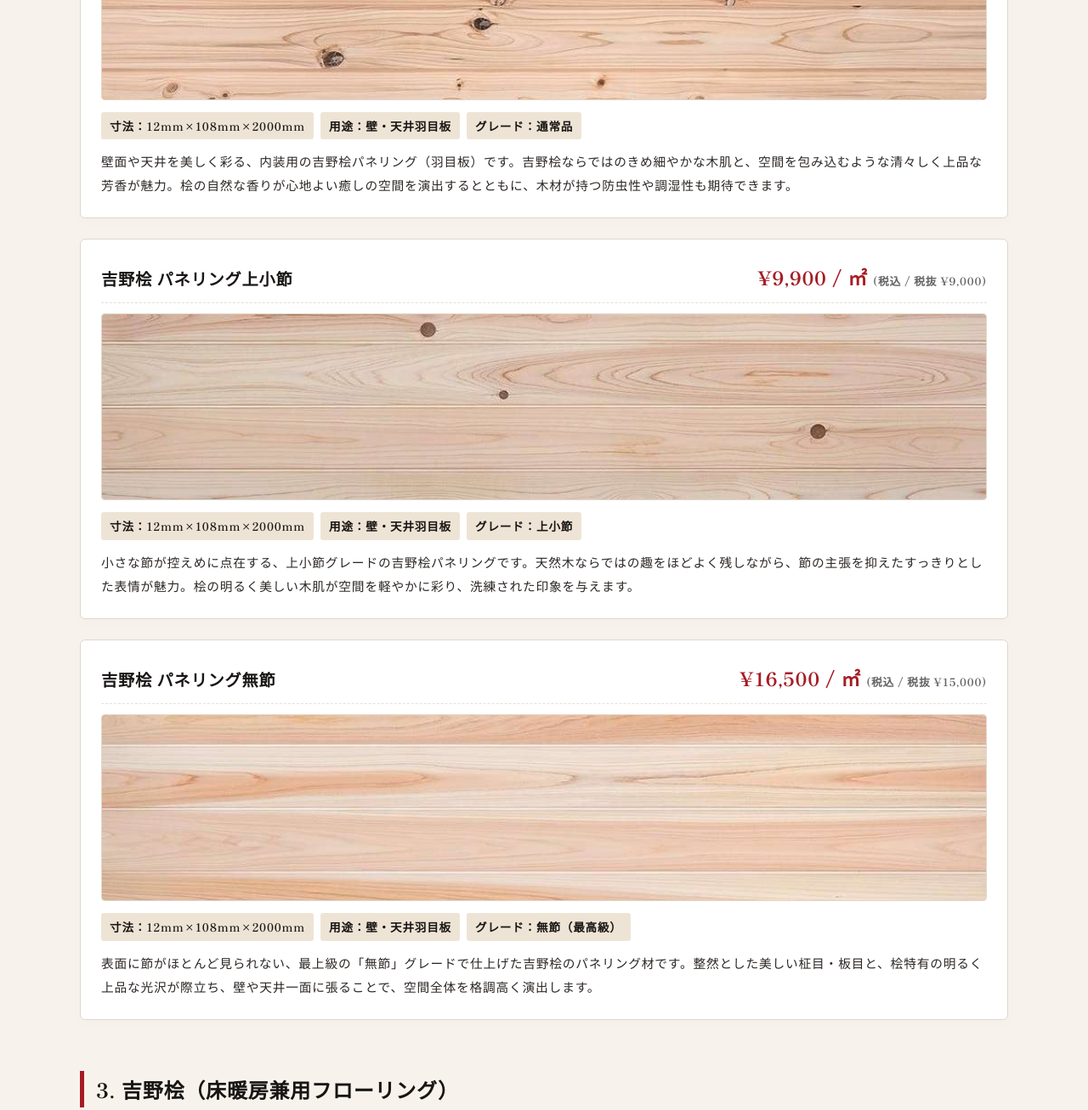
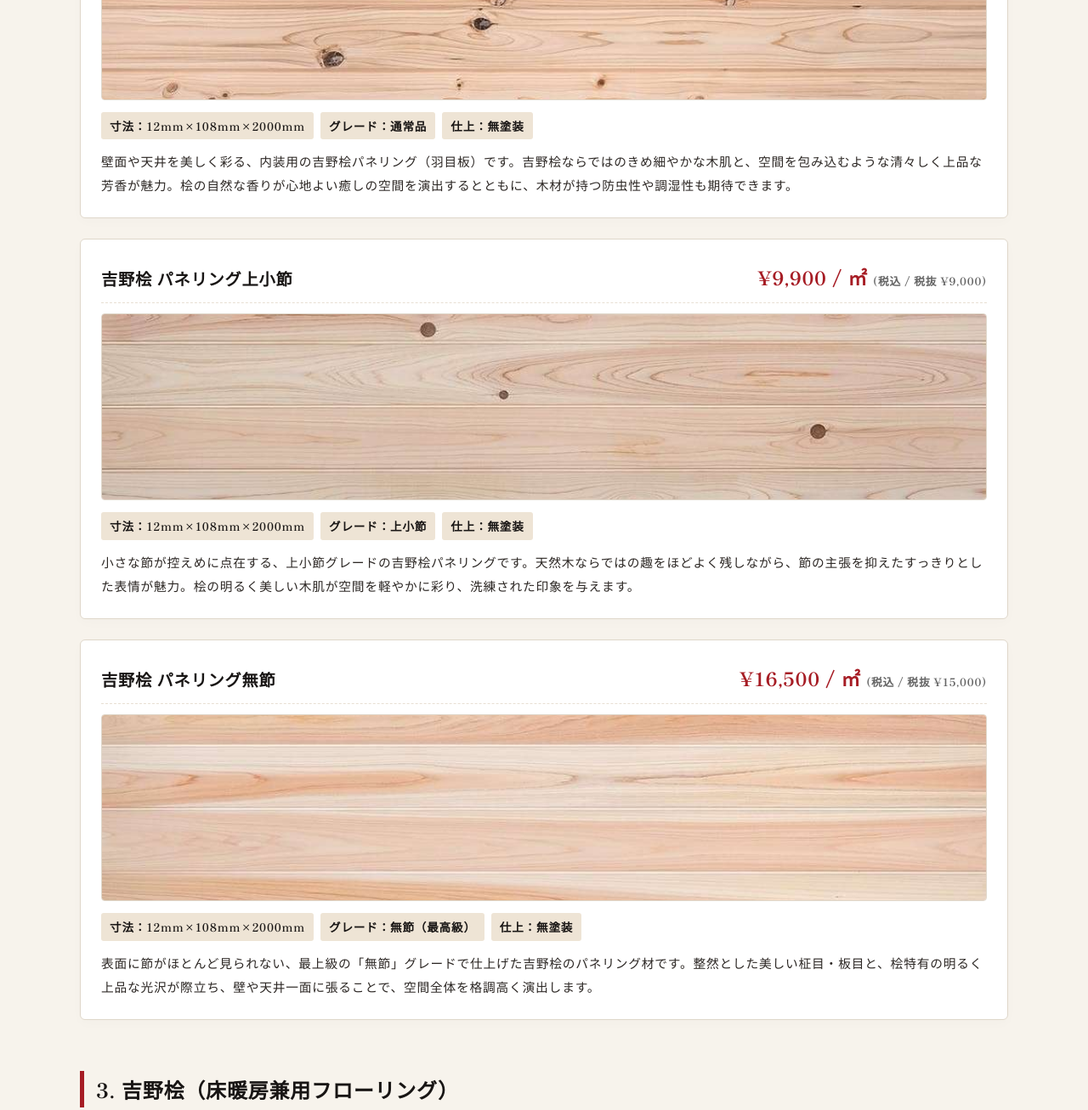
Before and after one commit to Cake315/New-asahi, a plain HTML site: page flooring/materials.html in a window 1280 px wide. Shown: the part 2300-3607 px from the top of the page at 85% size. Drawn offline with Linux system fonts and the light colour scheme; a web font is replaced by a local one.

Commit message:
Add files via upload

```diff
--- a/flooring/materials.html
+++ b/flooring/materials.html
@@ -135,8 +135,8 @@
         <img src="../image/sizai/吉野桧 パネリング通常品.jpg" alt="吉野桧 パネリング通常品" class="mat-thumb-img">
         <div class="mat-badge-row">
           <span class="mat-grade-badge">寸法：12mm×108mm×2000mm</span>
-          <span class="mat-grade-badge">用途：壁・天井羽目板</span>
           <span class="mat-grade-badge">グレード：通常品</span>
+          <span class="mat-grade-badge">仕上：無塗装</span>
         </div>
         <p style="color: var(--charcoal); font-size: 0.92rem; line-height: 1.9;">
           壁面や天井を美しく彩る、内装用の吉野桧パネリング（羽目板）です。吉野桧ならではのきめ細やかな木肌と、空間を包み込むような清々しく上品な芳香が魅力。桧の自然な香りが心地よい癒しの空間を演出するとともに、木材が持つ防虫性や調湿性も期待できます。
@@ -152,8 +152,8 @@
         <img src="../image/sizai/吉野桧 パネリング上小節.jpg" alt="吉野桧 パネリング上小節" class="mat-thumb-img">
         <div class="mat-badge-row">
           <span class="mat-grade-badge">寸法：12mm×108mm×2000mm</span>
-          <span class="mat-grade-badge">用途：壁・天井羽目板</span>
           <span class="mat-grade-badge">グレード：上小節</span>
+          <span class="mat-grade-badge">仕上：無塗装</span>
         </div>
         <p style="color: var(--charcoal); font-size: 0.92rem; line-height: 1.9;">
           小さな節が控えめに点在する、上小節グレードの吉野桧パネリングです。天然木ならではの趣をほどよく残しながら、節の主張を抑えたすっきりとした表情が魅力。桧の明るく美しい木肌が空間を軽やかに彩り、洗練された印象を与えます。
@@ -169,8 +169,8 @@
         <img src="../image/sizai/吉野桧 パネリング無節.jpg" alt="吉野桧 パネリング無節" class="mat-thumb-img">
         <div class="mat-badge-row">
           <span class="mat-grade-badge">寸法：12mm×108mm×2000mm</span>
-          <span class="mat-grade-badge">用途：壁・天井羽目板</span>
           <span class="mat-grade-badge">グレード：無節（最高級）</span>
+          <span class="mat-grade-badge">仕上：無塗装</span>
         </div>
         <p style="color: var(--charcoal); font-size: 0.92rem; line-height: 1.9;">
           表面に節がほとんど見られない、最上級の「無節」グレードで仕上げた吉野桧のパネリング材です。整然とした美しい柾目・板目と、桧特有の明るく上品な光沢が際立ち、壁や天井一面に張ることで、空間全体を格調高く演出します。
@@ -195,6 +195,7 @@
           <span class="mat-grade-badge">寸法：15mm×110mm×1820mm</span>
           <span class="mat-grade-badge">仕様：床暖房対応（熱源60℃まで）</span>
           <span class="mat-grade-badge">グレード：通常品</span>
+          <span class="mat-grade-badge">仕上：無塗装</span>
         </div>
         <p style="color: var(--charcoal); font-size: 0.92rem; line-height: 1.9;">
           熱源温度60℃までの床暖房に対応した、一枚ものの純国産無垢フローリングです。天然木ならではの豊かな風合いと無垢材の心地よさを楽しみながら、床暖房による快適な暖かさを取り入れられる仕様。床暖房の熱変化によって節が痩せ、抜け落ちることを防ぐため、あらかじめ丁寧な埋木処理を施しています。
@@ -210,8 +211,9 @@
         <img src="../image/sizai/吉野桧 一枚もの（床暖房兼用）上小節フローリング.jpg" alt="吉野桧 床暖房兼用 上小節フローリング" class="mat-thumb-img">
         <div class="mat-badge-row">
           <span class="mat-grade-badge">寸法：15mm×110mm×1820mm</span>
-          <span class="mat-grade-badge">仕様：床暖房対応</span>
+          <span class="mat-grade-badge">仕様：床暖房対応（熱源60℃まで）</span>
           <span class="mat-grade-badge">グレード：上小節</span>
+          <span class="mat-grade-badge">仕上：無塗装</span>
         </div>
         <p style="color: var(--charcoal); font-size: 0.92rem; line-height: 1.9;">
           床暖房に対応した、上小節グレードの無垢フローリングです。控えめで小さな節がほどよく現れることで、天然木ならではの趣を残しながらも、すっきりと端正な表情に仕上がっています。
@@ -236,6 +238,7 @@
           <span class="mat-grade-badge">寸法：15mm×105mm×1920mm</span>
           <span class="mat-grade-badge">産地：四国・九州産等</span>
           <span class="mat-grade-badge">グレード：通常品</span>
+          <span class="mat-grade-badge">仕上：無塗装</span>
         </div>
         <p style="color: var(--charcoal); font-size: 0.92rem; line-height: 1.9;">
           主に四国・九州産の桧を使用した、一枚ものの通常グレードの無垢フローリングです。しっかりとした節が随所に現れ、天然木ならではの力強さと素朴な風合いを感じられる、味わい深い表情が魅力。木が本来持つ生命力や温もりを身近に感じられる仕上がりです。
@@ -253,6 +256,7 @@
           <span class="mat-grade-badge">寸法：15mm×105mm×1920mm</span>
           <span class="mat-grade-badge">産地：四国・九州産等</span>
           <span class="mat-grade-badge">グレード：上小節</span>
+          <span class="mat-grade-badge">仕上：無塗装</span>
         </div>
         <p style="color: var(--charcoal); font-size: 0.92rem; line-height: 1.9;">
           小さな節のみを厳選した、上小節グレードの無垢フローリングです。節の主張をほどよく抑えることで、通常品よりもすっきりとした端正な表情に仕上がっています。桧ならではの明るく清潔感のある木肌と、自然素材特有のやさしい風合いが、空間に上品な趣をもたらします。
@@ -270,6 +274,7 @@
           <span class="mat-grade-badge">寸法：15mm×105mm×1920mm</span>
           <span class="mat-grade-badge">産地：四国・九州産等</span>
           <span class="mat-grade-badge">グレード：無節（最高峰）</span>
+          <span class="mat-grade-badge">仕上：無塗装</span>
         </div>
         <p style="color: var(--charcoal); font-size: 0.92rem; line-height: 1.9;">
           国産桧フローリングの中でも最高ランクに位置する「無節」グレードです。表面に節がなく、通直で緻密な木肌が織りなす、端正で美しい表情が大きな魅力。桧特有の明るく上品な色合いと、なめらかな木肌が空間に格調高い趣を添えます。
```
Also changed, not shown: estimate.html (+1 -1 lines).
